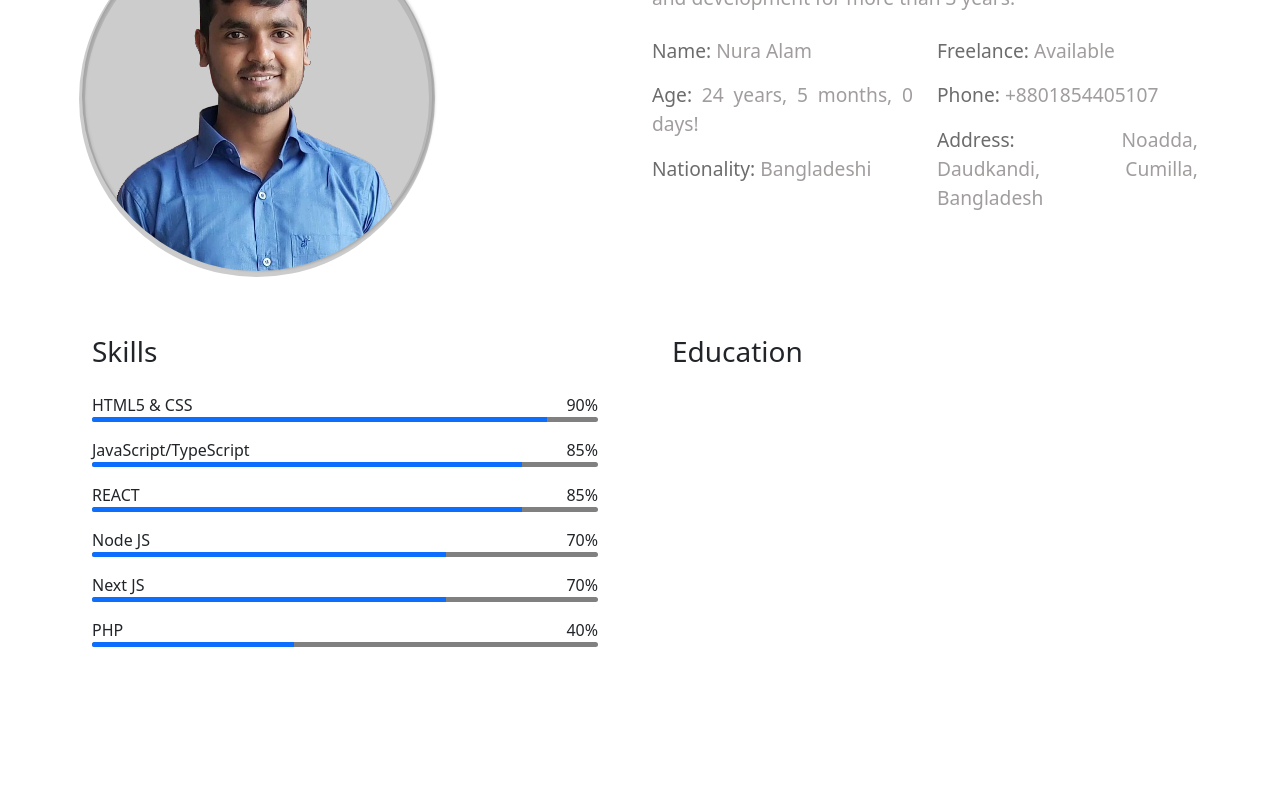
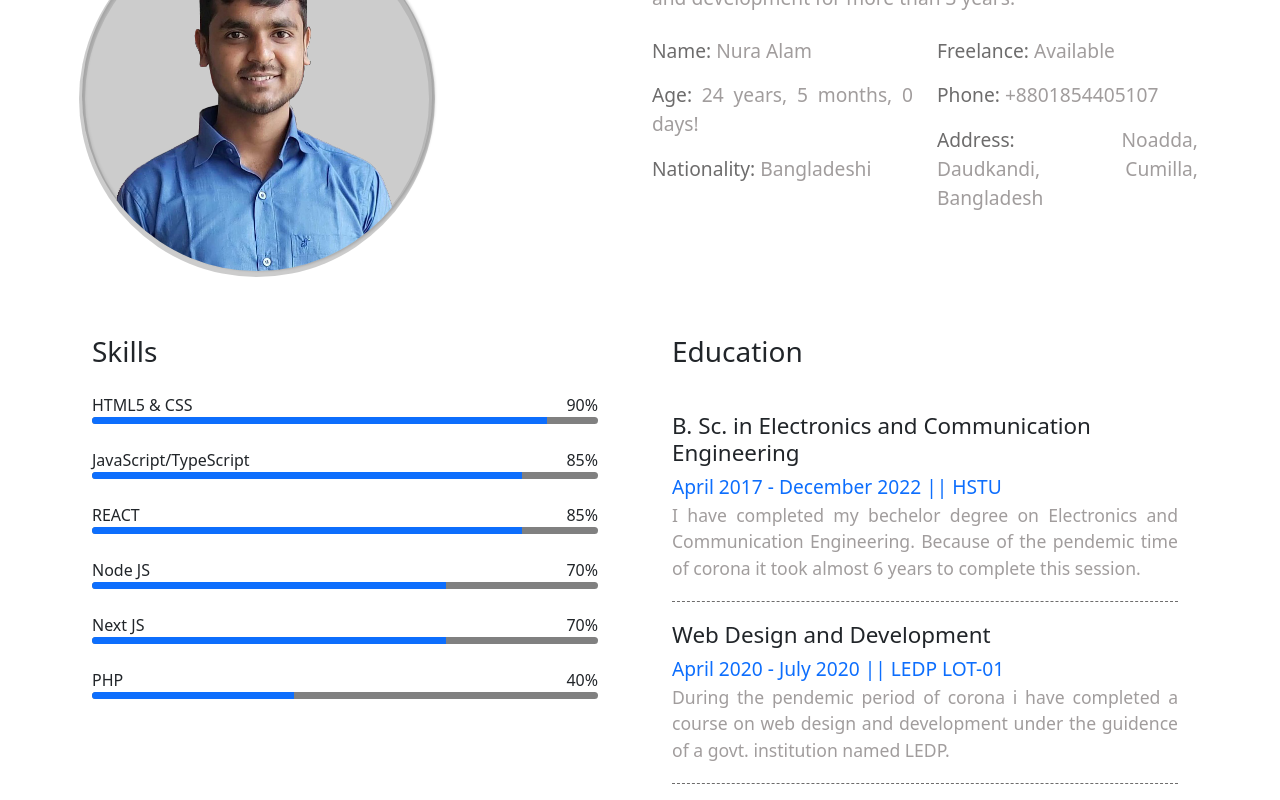
Before and after one commit to Nuralam30/nuralam, a React (Create React App) app: page / in a window 1280 px wide. Shown: the part 974-1774 px from the top of the page. Before the commit the page ends 1657 px from the top, so only its background shows below. Built offline with nearby package versions, Linux system fonts and the light colour scheme.

Commit message:
education section done

```diff
--- a/src/App.css
+++ b/src/App.css
@@ -34,6 +34,9 @@ p{
 
 
 /* ====== global font sizes in the text ======== */
+.font-11{
+    font-size: 1.1rem;
+}
 .font-12{
     font-size: 1.2rem;
 }
--- a/src/components/About/About.css
+++ b/src/components/About/About.css
@@ -39,18 +39,28 @@
 }
 .skill-bar{
     width: 100%;
-    height: 5px;
+    height: 7px;
     background-color: gray;
     border-radius: 10px;
     overflow: hidden;
 }
 .skill-bar .bar{
-    height: 5px;
+    height: 7px;
     background-color: #0d6efd;
 }
 
 
 /* ============ education section ========== */
-.education{
+.educations{
     padding: 20px;
 }
+.education{
+    padding: 20px 0px;
+    border-bottom: 1px dashed #6d6c6c;
+}
+
+.education h6,
+.education p{
+    margin: 0;
+    padding: 0;
+}
--- a/src/components/About/About.js
+++ b/src/components/About/About.js
@@ -2,6 +2,7 @@ import React from 'react';
 import './About.css';
 import aboutImage from '../../images/NurImage.png';
 import { skills } from './Skills';
+import { education } from './Education';
 
 const About = () => {
 
@@ -62,7 +63,7 @@ const About = () => {
                         <div className="skills">
                         <h3 className='sub-title mb-4'>Skills</h3>
                         {
-                            skills.map(sk => <div className="skill mb-3">
+                            skills.map(sk => <div className="skill mb-4">
                             <div className="skill-content d-flex justify-content-between">
                                 <p>{sk.name}</p>
                                 <p>{sk.skill}</p>
@@ -76,8 +77,15 @@ const About = () => {
                     </div>
 
                     <div className="col-md-6">
-                        <div className="education">
+                        <div className="educations">
                             <h3 className="sub-title mb-4">Education</h3>
+                            {
+                                education.map(edu => <div className="education">
+                                <h4 className='font-14'>{edu.degree}</h4>
+                                <h6 className='font-12 blue mb-1'>{edu.passYear}</h6>
+                                <p className='gray font-11'>{edu.description}</p>
+                            </div>)
+                            }
                         </div>
                     </div>
                 </div>
--- /dev/null
+++ b/src/components/About/Education.js
@@ -0,0 +1,13 @@
+
+export const education = [
+    {
+        degree: 'B. Sc. in Electronics and Communication Engineering',
+        passYear: 'April 2017 - December 2022 || HSTU',
+        description: 'I have completed my bechelor degree on Electronics and Communication Engineering. Because of the pendemic time of corona it took almost 6 years to complete this session.'
+    },
+    {
+        degree: 'Web Design and Development',
+        passYear: 'April 2020 - July 2020 || LEDP LOT-01',
+        description: 'During the pendemic period of corona i have completed a course on web design and development under the guidence of a govt. institution named LEDP.'
+    }
+]
```
